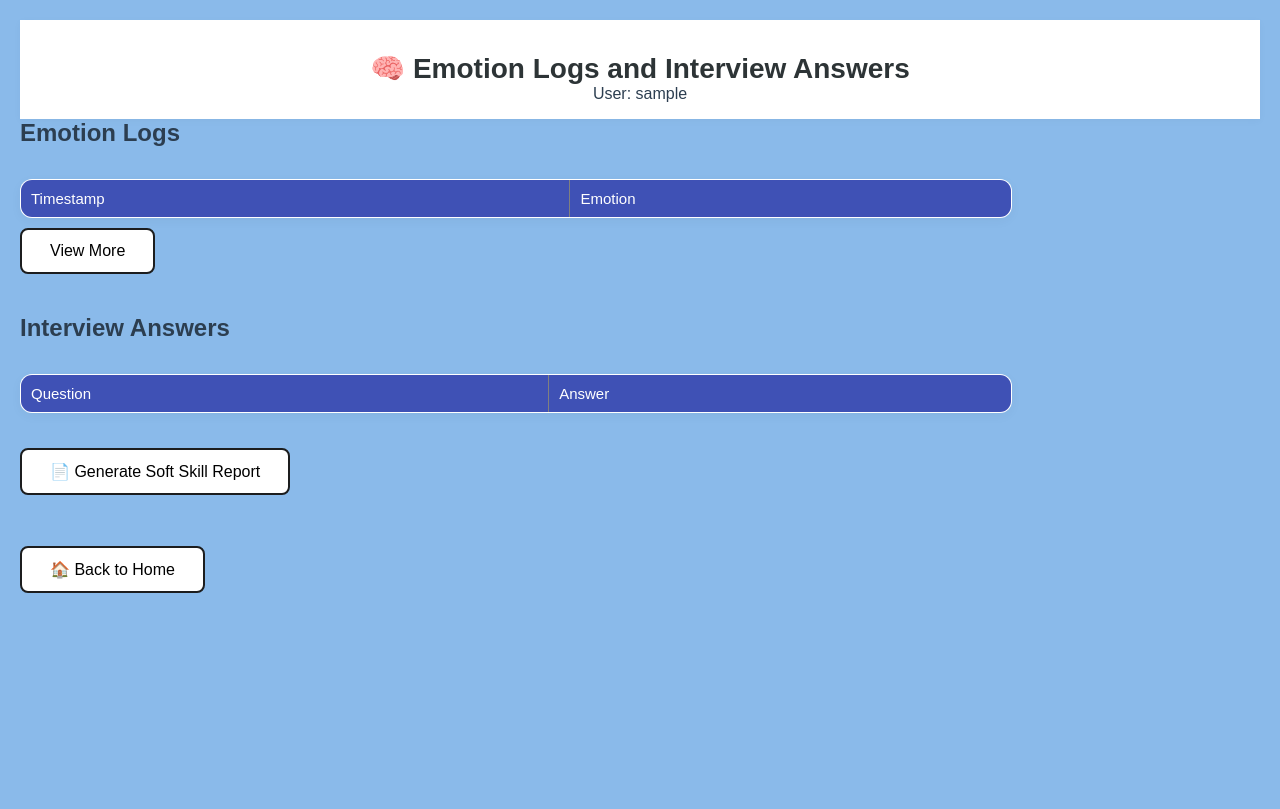
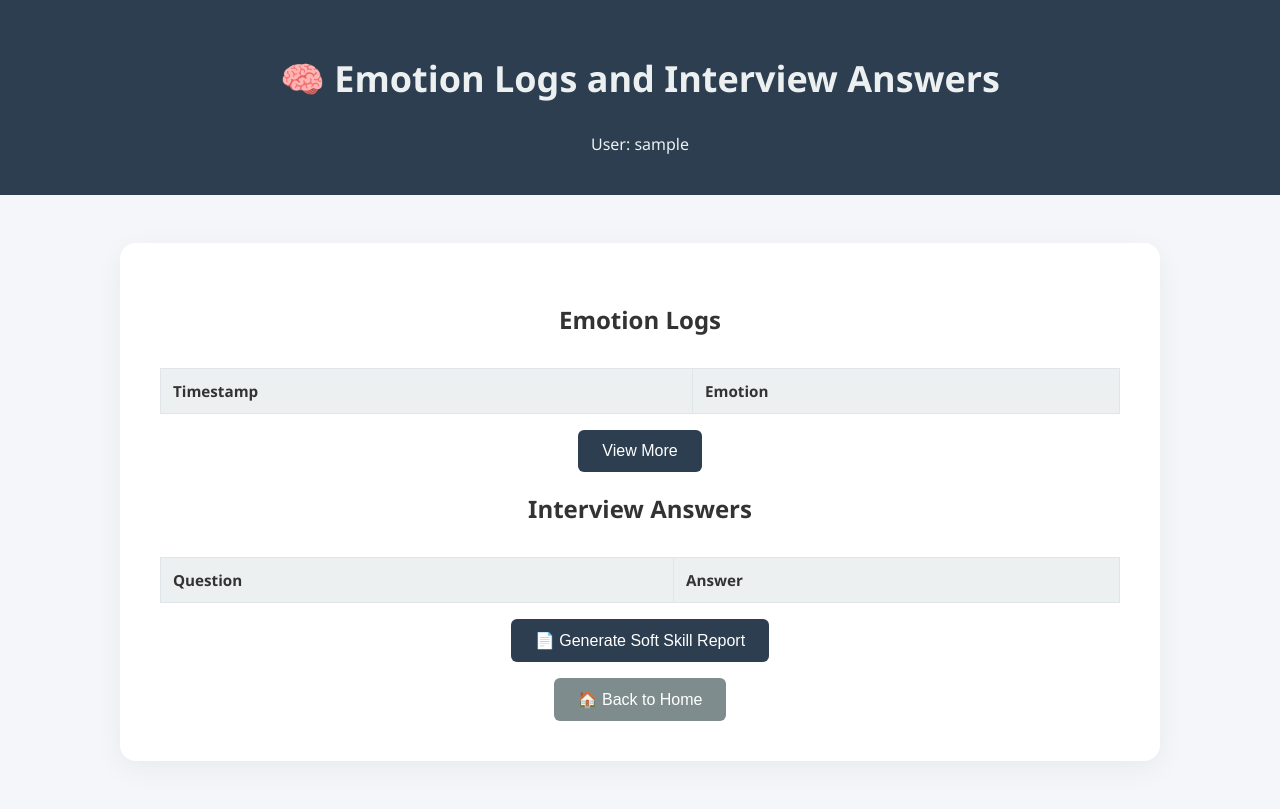
Before and after one commit to shivanirao1710/video_interview, a Flask app: page /results in a window 1280 px wide. Before the commit the page ends 593 px from the top, so only its background shows below. Run offline with Flask 3, Linux system fonts and the light colour scheme; the visitor is signed in with stand-in values (Sample User, id 1); data that the repository does not hold is empty; some libraries are stand-ins or nearby versions.

```diff
--- a/static/style.css
+++ b/static/style.css
@@ -1,179 +1,185 @@
-/* ========== Global Reset & Base ========== */
-* {
+/*---------------------------------------
+  Global Styles
+----------------------------------------*/
+body {
+  font-family: 'Segoe UI', Tahoma, Geneva, Verdana, sans-serif;
+  background-color: #f5f6fa;
   margin: 0;
   padding: 0;
-  box-sizing: border-box;
+  color: #333;
 }
 
-body {
-  font-family: 'Poppins', sans-serif;
-  background: #8abaea;
-  color: #2c3e50;
-  min-height: 100vh;
+/*---------------------------------------
+  Header
+----------------------------------------*/
+.header {
+  background-color: #2c3e50;
+  color: #ecf0f1;
+  padding: 1.5rem;
+  text-align: center;
+  font-size: 1.5rem;
+  font-weight: bold;
 }
 
-/* ========== Header ========== */
-.header {
-  width: 100%;
-  padding: 2rem 1rem 1rem;
-  text-align: center;
-  background: white;
-  box-shadow: 0 2px 8px rgba(0, 0, 0, 0.03);
-  position: sticky;
-  top: 0;
-  z-index: 10;
-}
-
-.header h1,
-.header h2 {
-  font-weight: 600;
-  font-size: 1.75rem;
-  color: #2d3436;
-}
-
-/* ========== Container ========== */
-.container {
-  max-width: 480px;
-  margin: 2rem auto;
-  background: white;
-  padding: 2rem;
+/*---------------------------------------
+  Container Layouts
+----------------------------------------*/
+.container,
+.dashboard-container,
+.results-container {
+  max-width: 960px;
+  margin: 3rem auto;
+  padding: 2.5rem;
+  background-color: #fff;
   border-radius: 16px;
-  box-shadow: 0 4px 20px rgba(0, 0, 0, 0.06);
+  box-shadow: 0 8px 30px rgba(0, 0, 0, 0.05);
   text-align: center;
 }
 
-/* ========== Form Inputs ========== */
-input[type="text"],
-input[type="password"] {
-  width: 100%;
-  max-width: 320px;
-  margin: 1rem auto;
-  padding: 10px 10px;
-  border: 2px solid #1c1d1e;
-  border-radius: 10px;
-  font-size: 15px;
-  background: #fafafa;
-  transition: all 0.2s ease;
+/* Specific adjustment for wider result sections */
+.results-container {
+  max-width: 1140px;
 }
 
-input:focus {
-  outline: none;
-  background: #fff;
-  border-color: #3498db;
-  box-shadow: 0 0 0 3px rgba(52, 152, 219, 0.15);
+/*---------------------------------------
+  Forms and Inputs
+----------------------------------------*/
+input[type="text"],
+input[type="password"],
+textarea {
+  width: 100%;
+  padding: 12px 14px;
+  margin: 1rem 0;
+  border: 1px solid #ccc;
+  border-radius: 8px;
+  font-size: 1rem;
+  box-sizing: border-box;
+  transition: border 0.3s ease;
 }
 
-/* ========== Button ========== */
+input:focus,
+textarea:focus {
+  outline: none;
+  border-color: #2c3e50;
+}
+
+/*---------------------------------------
+  Buttons
+----------------------------------------*/
 button {
-  background: #ffffff;
-  color: rgb(0, 0, 0);
-  padding: 12px 28px;
-  font-size: 16px;
-  border-radius: 8px;
-  border: 2px solid #1c1d1e;
+  padding: 12px 24px;
+  font-size: 1rem;
+  margin-top: 1rem;
+  border: none;
+  border-radius: 6px;
   cursor: pointer;
-  margin-top: 1.2rem;
-  transition: background 0.3s ease, transform 0.2s ease;
+  background-color: #2c3e50;
+  color: #fff;
+  transition: background-color 0.3s ease;
 }
 
 button:hover {
-  background: #b4bfed;
-  transform: translateY(-1px);
+  background-color: #1a252f;
 }
 
-/* ========== Table Styling ========== */
+button.secondary {
+  background-color: #7f8c8d;
+}
+
+button.secondary:hover {
+  background-color: #626e70;
+}
+
+/*---------------------------------------
+  Question Block
+----------------------------------------*/
+.question-block {
+  background-color: #fdfdfd;
+  padding: 20px;
+  margin-bottom: 20px;
+  border-left: 6px solid #2c3e50;
+  border-radius: 10px;
+  text-align: left;
+}
+
+/*---------------------------------------
+  Button Groups
+----------------------------------------*/
+.button-group {
+  display: flex;
+  justify-content: center;
+  flex-wrap: wrap;
+  gap: 1rem;
+  margin-top: 2rem;
+}
+
+/*---------------------------------------
+  Tables
+----------------------------------------*/
 table {
-  width: 80%;
+  width: 100%;
   margin-top: 2rem;
   border-collapse: collapse;
-  font-size: 15px;
-  background: white;
-  border-radius: 12px;
-  overflow: hidden;
-  box-shadow: 0 3px 12px rgba(0, 0, 0, 0.04);
+  font-size: 0.95rem;
+  background-color: #fff;
 }
 
 th, td {
-  padding: 10px;
+  border: 1px solid #dfe6e9;
+  padding: 12px;
   text-align: left;
-  border-bottom: 1px solid #eee;
 }
 
 th {
-  background: #3f51b5;
-  color: white;
-  font-weight: 500;
+  background-color: #ecf0f1;
+  font-weight: bold;
 }
 
-tr:nth-child(even) {
-  background-color: #f9f9f9;
+/* Hide rows beyond 10 initially */
+.hidden-row {
+  display: none;
 }
-/* ========== Report Card Styling ========== */
+/* Report Page Styles */
+.report-container {
+  max-width: 960px;
+  margin: 2rem auto;
+  padding: 2rem;
+  background: #ffffff;
+  border-radius: 16px;
+  box-shadow: 0 6px 24px rgba(0, 0, 0, 0.08);
+  font-family: 'Segoe UI', Tahoma, Geneva, Verdana, sans-serif;
+}
+
 .report-card {
-  background: #fdfdfd;
-  border: 1.5px solid #dce0ea;
-  border-radius: 12px;
+  background: #f9f9f9;
+  border-left: 6px solid #000000;
   padding: 1.5rem;
   margin-bottom: 1.5rem;
-  text-align: left;
-  box-shadow: 0 2px 10px rgba(0, 0, 0, 0.035);
-
-}
-.report-container {
-  width: 95%;
-  max-width: 970px;
-  margin: 2rem auto;
-  background: white;
-  padding: 2rem;
-  border-radius: 16px;
-  box-shadow: 0 4px 20px rgba(0, 0, 0, 0.06);
-  text-align: center;
-
-}
-.report-card p {
-  margin-bottom: 0.75rem;
+  border-radius: 10px;
+  transition: transform 0.2s;
 }
 
-.question {
-  color: #2c3e50;
-  font-weight: 600;
+.report-card:hover {
+  transform: translateY(-2px);
+  box-shadow: 0 4px 12px rgba(0, 122, 204, 0.15);
 }
 
-.answer {
-  background: #f4f6fb;
-  padding: 0.75rem;
+.question, .answer, .analysis {
+  background: #fff;
+  padding: 1rem;
   border-radius: 8px;
+  border: 1px solid #ddd;
+  margin-top: 0.4rem;
+  margin-bottom: 1rem;
+  white-space: pre-wrap;
 }
 
-.analysis {
-  background: #ecf3fd;
-  padding: 0.75rem;
-  border-radius: 8px;
-  font-style: italic;
+
+
+/*---------------------------------------
+  Logout Section
+----------------------------------------*/
+.logout-form {
+  text-align: center;
+  margin-top: 2.5rem;
 }
-.dashboard-container {
-  width: 90%;
-  max-width: 800px;
-  margin: 2rem auto;
-  background: white;
-  padding: 2rem;
-  border-radius: 16px;
-  box-shadow: 0 4px 20px rgba(0, 0, 0, 0.06);
-  text-align: center;
-}
-/* ========== Responsive ========== */
-@media (max-width: 600px) {
-  .container {
-    margin: 1rem;
-    padding: 1.5rem;
-  }
-
-  input,
-  button {
-    width: 100%;
-  }
-
-  table, th, td {
-    font-size: 13px;
-  }
-}
--- a/templates/login.html
+++ b/templates/login.html
@@ -13,8 +13,7 @@
       <input type="password" name="password" placeholder="Enter Password" required>
       <button type="submit">Login</button>
     </form>
-<br>
-    <!-- ✅ Register Button -->
+    <br>
     <p>Don't have an account? <a href="/register">Register</a></p>
   </div>
 </body>
--- a/templates/report.html
+++ b/templates/report.html
@@ -3,7 +3,6 @@
 <head>
   <meta charset="UTF-8" />
   <title>Soft Skill Report</title>
-  <link href="https://fonts.googleapis.com/css2?family=Poppins:wght@400;600&display=swap" rel="stylesheet">
   <link rel="stylesheet" href="{{ url_for('static', filename='style.css') }}">
 </head>
 <body>
--- a/templates/results.html
+++ b/templates/results.html
@@ -3,20 +3,16 @@
 <head>
   <title>Interview Results</title>
   <link rel="stylesheet" href="{{ url_for('static', filename='style.css') }}">
-  <style>
-    /* Hide rows beyond 10 initially */
-    .hidden-row {
-      display: none;
-    }
-  </style>
 </head>
-<body style="padding: 20px; font-family: sans-serif;">
+<body>
   <div class="header">
     <h2>🧠 Emotion Logs and Interview Answers</h2>
     <p style="font-weight: 400; font-size: 1rem;">User: {{ session['username'] }}</p>
   </div>
+
+  <div class="container">
     <h2>Emotion Logs</h2>
-  <table border="1" cellpadding="10" id="emotion-table">
+    <table id="emotion-table">
       <tr><th>Timestamp</th><th>Emotion</th></tr>
       {% for e in emotions %}
         <tr class="{% if loop.index > 10 %}hidden-row{% endif %}">
@@ -26,10 +22,10 @@
       {% endfor %}
     </table>
 
-  <button id="toggle-emotion" style="margin-top: 10px;">View More</button>
+    <button id="toggle-emotion">View More</button>
 
-  <h2 style="margin-top: 40px;">Interview Answers</h2>
-  <table border="1" cellpadding="10">
+    <h2>Interview Answers</h2>
+    <table>
       <tr><th>Question</th><th>Answer</th></tr>
       {% for a in answers %}
         <tr>
@@ -39,15 +35,14 @@
       {% endfor %}
     </table>
 
-  <form action="/generate-report" method="post" style="margin-top: 1rem;">
+    <form action="/generate-report" method="post">
       <button type="submit">📄 Generate Soft Skill Report</button>
     </form>
 
-  <form action="/dashboard" method="GET" style="margin-top: 2rem;">
+    <form action="/dashboard" method="GET">
       <button type="submit" class="secondary">🏠 Back to Home</button>
     </form>
-
-
+  </div>
 
   <script>
     const toggleBtn = document.getElementById('toggle-emotion');
@@ -64,6 +59,5 @@
     // Ensure rows beyond 10 are hidden on page load
     rows.forEach(row => row.style.display = 'none');
   </script>
-
 </body>
 </html>
```
Also changed, not shown: generate_report.py (+4 -13 lines), templates/dashboard.html (+0 -35 lines), templates/interview.html (+5 -7 lines). Lines whose indentation alone changed are shown as unchanged.
